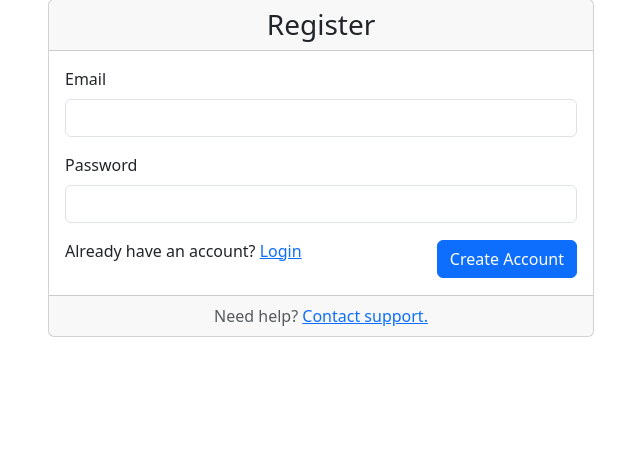
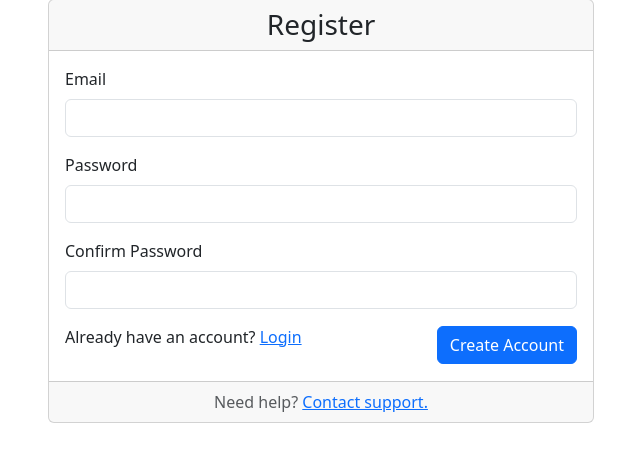
Before and after one commit to greathouserc/COMP442Project, a Flask app: page /auth/register/ in a window 1280 px wide. Shown: the part 113-575 px from the top of the page, without its empty margins (319-959 px from the left). Run offline with Flask 3, Linux system fonts and the light colour scheme; parts of the project's set-up code (start-up, migrations or seed data) failed here and were passed over.

Commit message:
added proper validation for register page

```diff
--- a/app/auth/authforms.py
+++ b/app/auth/authforms.py
@@ -16,4 +16,6 @@ class RegisterForm(FlaskForm):
         validators=[InputRequired(), Email()])
     password: PasswordField = PasswordField('Password',
         validators=[InputRequired(), Length(min=MIN_PASSWORD_LENGTH)])
+    confirm_password: PasswordField = PasswordField('Confirm Password',
+        validators=[InputRequired(), Length(min=MIN_PASSWORD_LENGTH)])
     submit: SubmitField = SubmitField("Register")
--- /dev/null
+++ b/app/static/js/validate_form.js
@@ -0,0 +1,32 @@
+document.addEventListener("DOMContentLoaded", () => {
+    const pwdField = document.getElementById("pwd-input");
+    const pwdConfirm = document.getElementById("pwd-confirm");
+    const emailField = document.getElementById("email-input");
+    pwdField.addEventListener("change", validateLoginForm);
+    pwdConfirm.addEventListener("change", validateLoginForm);
+    emailField.addEventListener("change", validateLoginForm);
+});
+function validateLoginForm() {
+    const emailRegex = /^(([^<>()\[\]\\.,;:\s@"]+(\.[^<>()\[\]\\.,;:\s@"]+)*)|(".+"))@((\[[0-9]{1,3}\.[0-9]{1,3}\.[0-9]{1,3}\.[0-9]{1,3}])|(([a-zA-Z\-0-9]+\.)+[a-zA-Z]{2,}))$/;
+    const emailField = document.getElementById("email-input");
+    if (emailRegex.test(emailField.value)) {
+        emailField.setCustomValidity("");
+    }
+    else {
+        emailField.setCustomValidity("Enter a valid email address");
+    }
+    const pwdField = document.getElementById("pwd-input");
+    if (pwdField.value.length < 12) {
+        pwdField.setCustomValidity("Password must be at least 12 characters long");
+    }
+    else {
+        pwdField.setCustomValidity("");
+    }
+    const pwdConfirm = document.getElementById("pwd-confirm");
+    if (pwdField.value === pwdConfirm.value) {
+        pwdConfirm.setCustomValidity("");
+    }
+    else {
+        pwdConfirm.setCustomValidity("Passwords do not match");
+    }
+}
--- a/app/templates/auth/register.html
+++ b/app/templates/auth/register.html
@@ -11,6 +11,8 @@
     src="https://cdn.jsdelivr.net/npm/bootstrap@5.3.1/dist/js/bootstrap.bundle.min.js"
     integrity="sha384-HwwvtgBNo3bZJJLYd8oVXjrBZt8cqVSpeBNS5n7C8IVInixGAoxmnlMuBnhbgrkm"></script>
   <link rel="stylesheet" href="{{ url_for('static', filename='css/navbar.css') }}" />
+
+  <script src="/static/js/validate_form.js"></script>
 </head>
 
 <body id="login-page">
@@ -47,11 +49,15 @@
                 {{ form.hidden_tag() }}
                 <div class="mb-3">
                   <label for="email" class="form-label">Email</label>
-                  <input type="text" class="form-control" id="email" name="email" required />
+                  <input id="email-input"type="text" class="form-control" id="email" name="email" required />
                 </div>
                 <div class="mb-3">
                   <label for="password" class="form-label">Password</label>
-                  <input type="password" class="form-control" id="password" name="password" required />
+                  <input id="pwd-input"type="password" class="form-control" id="password" name="password" required />
+                </div>
+                <div class="mb-3">
+                  <label for="confirm_password" class="form-label"> Confirm Password </label>
+                  <input id="pwd-confirm" type="password" class="form-control" id="confirm_password" name="confirm_password" required />
                 </div>
                 <div class="d-flex justify-content-between align-items-center">
                   <p>
```
Also changed, not shown: app/static/js/validate_form.ts (added, +38 -0 lines).
